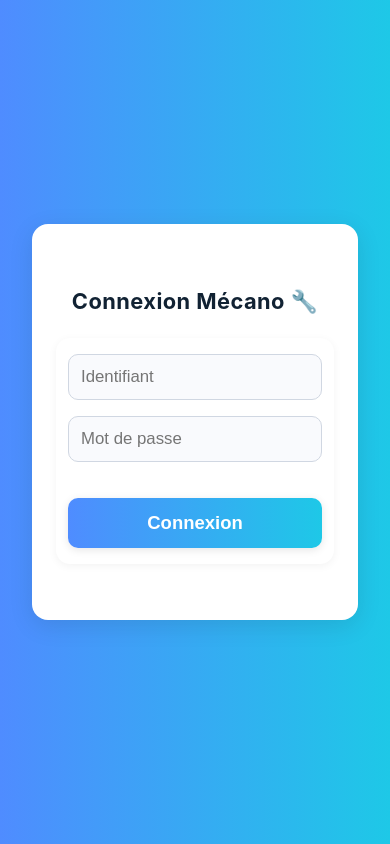
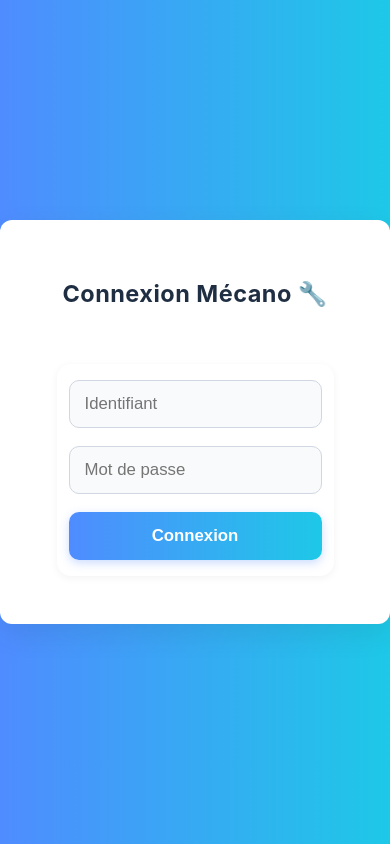
Before and after one commit to PietroDiMero/myMecanic, a PHP site: page /www/index.html in a window 390 px wide. Run offline with PHP 8.4, Linux system fonts and the light colour scheme.

Commit message:
Extract inline styles and improve mobile layout

```diff
--- /dev/null
+++ b/www/assets/css/login.css
@@ -0,0 +1,118 @@
+html, body {
+  margin: 0;
+  padding: 0;
+  width: 100%;
+  min-height: 100dvh;
+  background: linear-gradient(to right, #4f8cff, #1ec8e7);
+  font-family: 'Inter', sans-serif;
+  display: flex;
+  align-items: center;
+  justify-content: center;
+  box-sizing: border-box;
+  overflow-x: hidden;
+  overflow-y: auto;
+}
+
+body.android-webview {
+  min-height: 100dvh;
+  display: flex;
+  flex-direction: column;
+  justify-content: center;
+}
+
+.login-wrapper {
+  display: grid;
+  grid-template-columns: 1fr;
+  gap: 20px;
+  background: #fff;
+  padding: 2rem 1.8rem;
+  border-radius: 18px;
+  box-shadow: 0 10px 30px rgba(0, 0, 0, 0.08);
+  width: 100%;
+  max-width: 420px;
+  animation: fadeIn 0.6s ease-out;
+}
+
+.login-wrapper h2 {
+  text-align: center;
+  color: #1f2e42;
+  font-size: 1.6em;
+  font-weight: 700;
+}
+
+.login-wrapper form {
+  display: grid;
+  gap: 18px;
+}
+
+.login-wrapper input {
+  width: 100%;
+  padding: 13px 15px;
+  border-radius: 10px;
+  border: 1.5px solid #d0d7e2;
+  font-size: 1em;
+  background: #f9fafb;
+  transition: border 0.2s ease, box-shadow 0.2s ease;
+  box-sizing: border-box;
+}
+
+.login-wrapper input:focus {
+  border-color: #4f8cff;
+  box-shadow: 0 0 0 3px rgba(79, 140, 255, 0.2);
+  outline: none;
+}
+
+.login-wrapper button {
+  padding: 14px;
+  border: none;
+  border-radius: 10px;
+  background: linear-gradient(90deg, #4f8cff 0%, #1ec8e7 100%);
+  color: white;
+  font-weight: bold;
+  font-size: 1.1em;
+  cursor: pointer;
+  box-shadow: 0 3px 10px rgba(79, 140, 255, 0.3);
+  transition: background 0.2s ease, transform 0.15s ease;
+}
+
+.login-wrapper button:hover {
+  filter: brightness(1.05);
+}
+
+.login-wrapper button:active {
+  transform: scale(0.97);
+}
+
+@keyframes fadeIn {
+  from { opacity: 0; transform: translateY(20px); }
+  to { opacity: 1; transform: translateY(0); }
+}
+
+.toast {
+  position: fixed;
+  bottom: 30px;
+  left: 50%;
+  transform: translateX(-50%);
+  background: #222;
+  color: #fff;
+  padding: 12px 18px;
+  border-radius: 8px;
+  display: none;
+  font-size: 0.95em;
+  box-shadow: 0 3px 10px rgba(0,0,0,0.3);
+  z-index: 1000;
+}
+
+@media (max-width: 480px) {
+  .login-wrapper {
+    padding: 1.5rem 1.2rem;
+    border-radius: 12px;
+  }
+  .login-wrapper h2 {
+    font-size: 1.4em;
+  }
+  .login-wrapper input,
+  .login-wrapper button {
+    font-size: 1em;
+  }
+}
--- a/www/assets/css/mobile.css
+++ b/www/assets/css/mobile.css
@@ -8,7 +8,7 @@
     padding: 0 10px;
   }
   .side-menu {
-    width: 200px;
+    width: 180px;
     padding-top: 70px;
   }
   button, .nav-button {
@@ -17,4 +17,10 @@
   form {
     padding: 16px 12px;
   }
+  .login-wrapper {
+    max-width: 90%;
+  }
+  .modal-content {
+    max-width: 90%;
+  }
 }
--- a/www/index.html
+++ b/www/index.html
@@ -7,82 +7,7 @@
   <title>Connexion</title>
   <link rel="stylesheet" href="assets/css/main.css" />
   <link rel="stylesheet" href="assets/css/mobile.css" />
-  <style>
-    body {
-      display: flex;
-      justify-content: center;
-      align-items: center;
-      padding: 2rem;
-      background: linear-gradient(to right, #4f8cff, #1ec8e7);
-      height: 100vh;
-      margin: 0;
-      font-family: 'Inter', sans-serif;
-    }
-
-    .login-wrapper {
-      background: #fff;
-      padding: 2rem 1.5rem;
-      border-radius: 16px;
-      box-shadow: 0 6px 24px rgba(0, 0, 0, 0.1);
-      width: 100%;
-      max-width: 400px;
-      animation: fadeIn 0.6s ease-out;
-    }
-
-    .login-wrapper h2 {
-      text-align: center;
-      color: #123;
-      margin-bottom: 1.5rem;
-    }
-
-    .login-wrapper label {
-      font-weight: 600;
-      color: #444;
-      display: block;
-      margin-bottom: 6px;
-      margin-top: 14px;
-    }
-
-    .login-wrapper input {
-      width: 100%;
-      padding: 12px;
-      border: 1.5px solid #d0d7e2;
-      border-radius: 10px;
-      font-size: 1em;
-      background: #f9fafd;
-      box-sizing: border-box;
-      transition: border 0.2s;
-    }
-
-    .login-wrapper input:focus {
-      border-color: #4f8cff;
-      outline: none;
-    }
-
-    .login-wrapper button {
-      margin-top: 20px;
-      width: 100%;
-      padding: 14px;
-      font-size: 1.1em;
-      border: none;
-      border-radius: 10px;
-      background: linear-gradient(90deg, #4f8cff 0%, #1ec8e7 100%);
-      color: #fff;
-      font-weight: bold;
-      box-shadow: 0 2px 8px rgba(0, 0, 0, 0.1);
-      transition: transform 0.2s;
-      cursor: pointer;
-    }
-
-    .login-wrapper button:active {
-      transform: scale(0.97);
-    }
-
-    @keyframes fadeIn {
-      from { opacity: 0; transform: translateY(20px); }
-      to { opacity: 1; transform: translateY(0); }
-    }
-  </style>
+  <link rel="stylesheet" href="assets/css/login.css" />
 </head>
 <body>
   <div class="login-wrapper">
```
Also changed, not shown: index.php (+1 -127 lines), www/accueil.html (+0 -80 lines), www/assets/css/main.css (+71 -0 lines).
